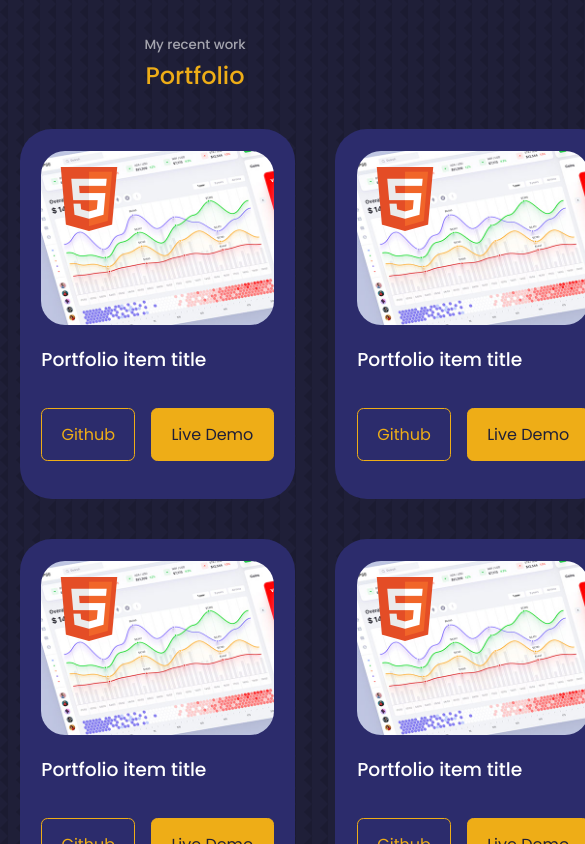
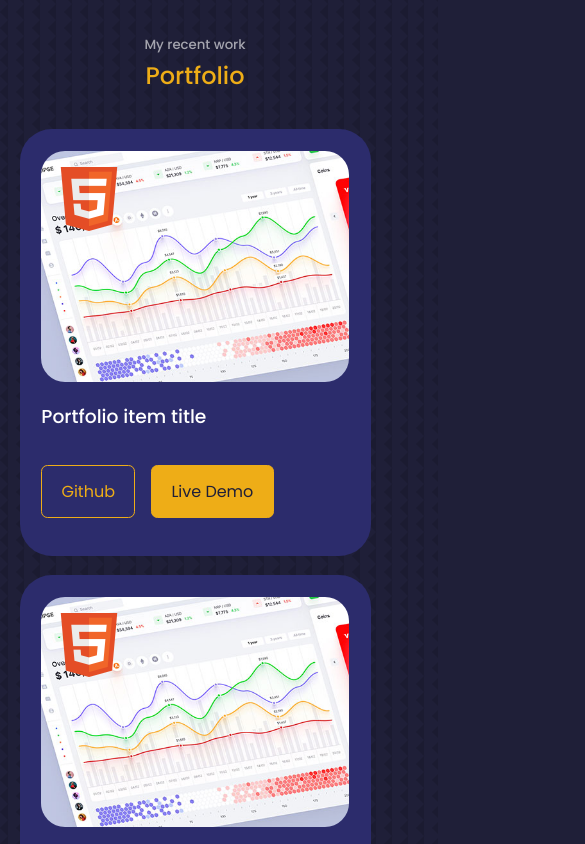
Before and after one commit to RichardChalk/portfolio, a React (Create React App) app: page / in a window 390 px wide. Shown: the part 4780-5624 px from the top of the page, 585 px wide, since content can reach past the window. Built offline with nearby package versions, Linux system fonts and the light colour scheme.

Commit message:
Media queries for portfolio

```diff
--- a/src/components/header/HeaderSocials.jsx
+++ b/src/components/header/HeaderSocials.jsx
@@ -6,7 +6,7 @@ import { FaGithub } from "react-icons/fa";
 const HeaderSocials = () => {
   return (
     <div className="header__socials">
-      <div class="tooltip-social">
+      <div className="tooltip-social">
         <a
           href="https://www.linkedin.com/in/richard-erdos-chalk-90853868"
           target="_blank"
@@ -15,13 +15,13 @@ const HeaderSocials = () => {
           <span className="tooltiptext-social">Linkedin</span>
         </a>
       </div>
-      <div class="tooltip-social">
+      <div className="tooltip-social">
         <a href="https://github.com/RichardChalk" target="_blank">
           <FaGithub />
           <span className="tooltiptext-social">Github</span>
         </a>
       </div>
-      <div class="tooltip-social">
+      <div className="tooltip-social">
         <a href="https://www.facebook.com/richard.chalk.3/" target="_blank">
           <BsFacebook />
           <span className="tooltiptext-social">Facebook</span>
--- a/src/components/portfolio/portfolio.css
+++ b/src/components/portfolio/portfolio.css
@@ -45,8 +45,16 @@
 
 /* Medium devices */
 @media screen and (max-width: 1024px) {
+  .portfolio__container {
+    grid-template-columns: 1fr 1fr;
+    gap: 1.5rem;
+  }
 }
 
 /* Small devices */
 @media screen and (max-width: 600px) {
+  .portfolio__container {
+    grid-template-columns: 1fr;
+    gap: 1.2rem;
+  }
 }
```
